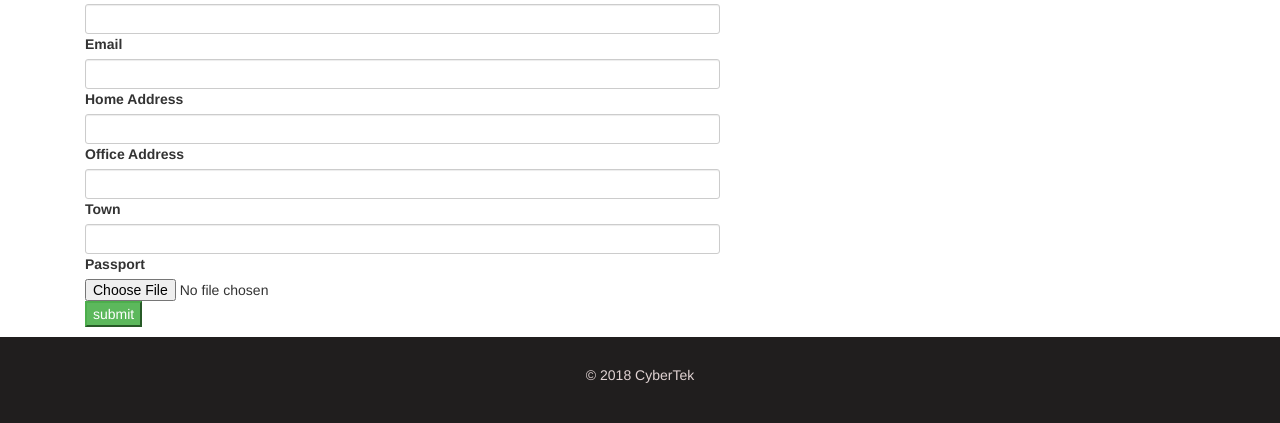
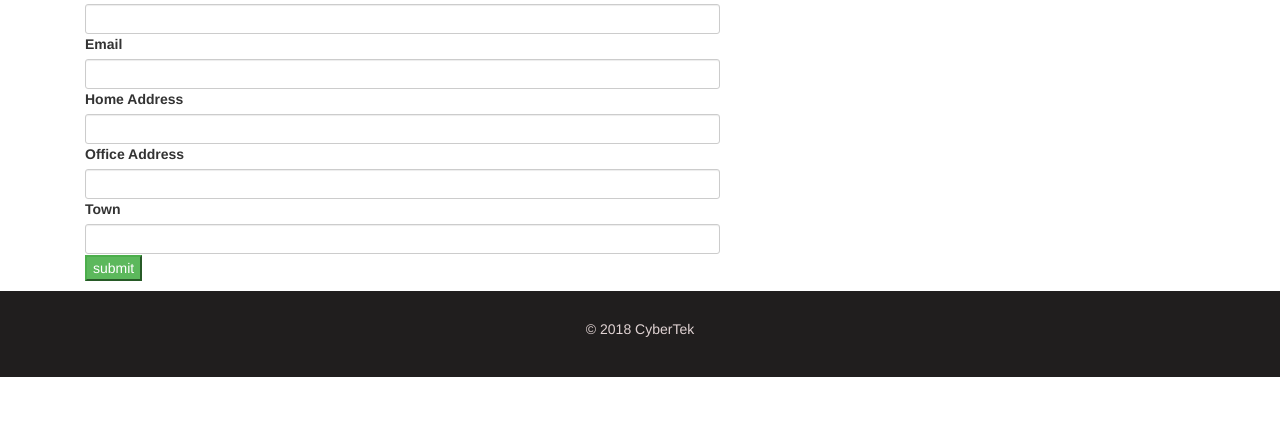
Before and after one commit to mySPITECH/live_e-cop, a Django app: page /coop/register/ in a window 1280 px wide. Shown: the part 478-901 px from the top of the page. After the commit the page ends 855 px from the top, so only its background shows below. Run offline with Django 3.2, Linux system fonts and the light colour scheme; some libraries are stand-ins or nearby versions.

```diff
--- a/coop/models.py
+++ b/coop/models.py
@@ -35,7 +35,7 @@ class UserInfo(models.Model):
     office_address = models.CharField(max_length=20)
     state = models.CharField(choices=STATE,max_length=10)
     town = models.CharField(max_length=10, null=False)
-    passport=models.ImageField(null=True)
+    #passport=models.ImageField(null=True)
 
 
 
--- a/coop/templates/register.html
+++ b/coop/templates/register.html
@@ -59,7 +59,7 @@
           </div>
           <div class="form-group-sm col-sm-7 ">
 
-            <label for ="{{formz.first_name.id_for_label}}" >Passport</label>
+      <!--      <label for ="{{formz.first_name.id_for_label}}" >Passport</label>
             <input type="file" name="first_name" maxlength="20" required id="id_first_name "
             accept="image/*"/>
            <!-- <video id="player" controls autoplay></video>-->
```
Also changed, not shown: coop/migrations/0008_remove_userinfo_passport.py (added).
